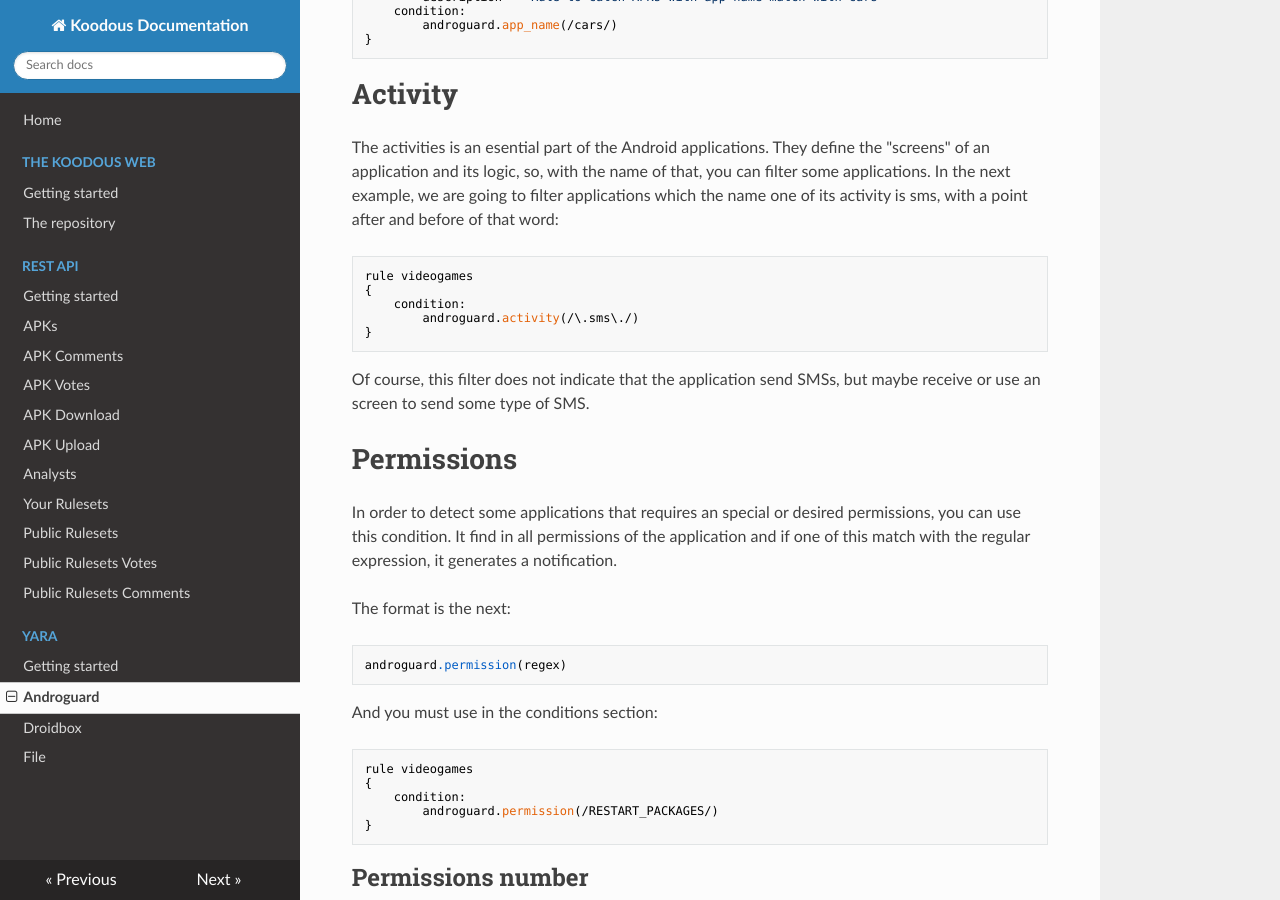
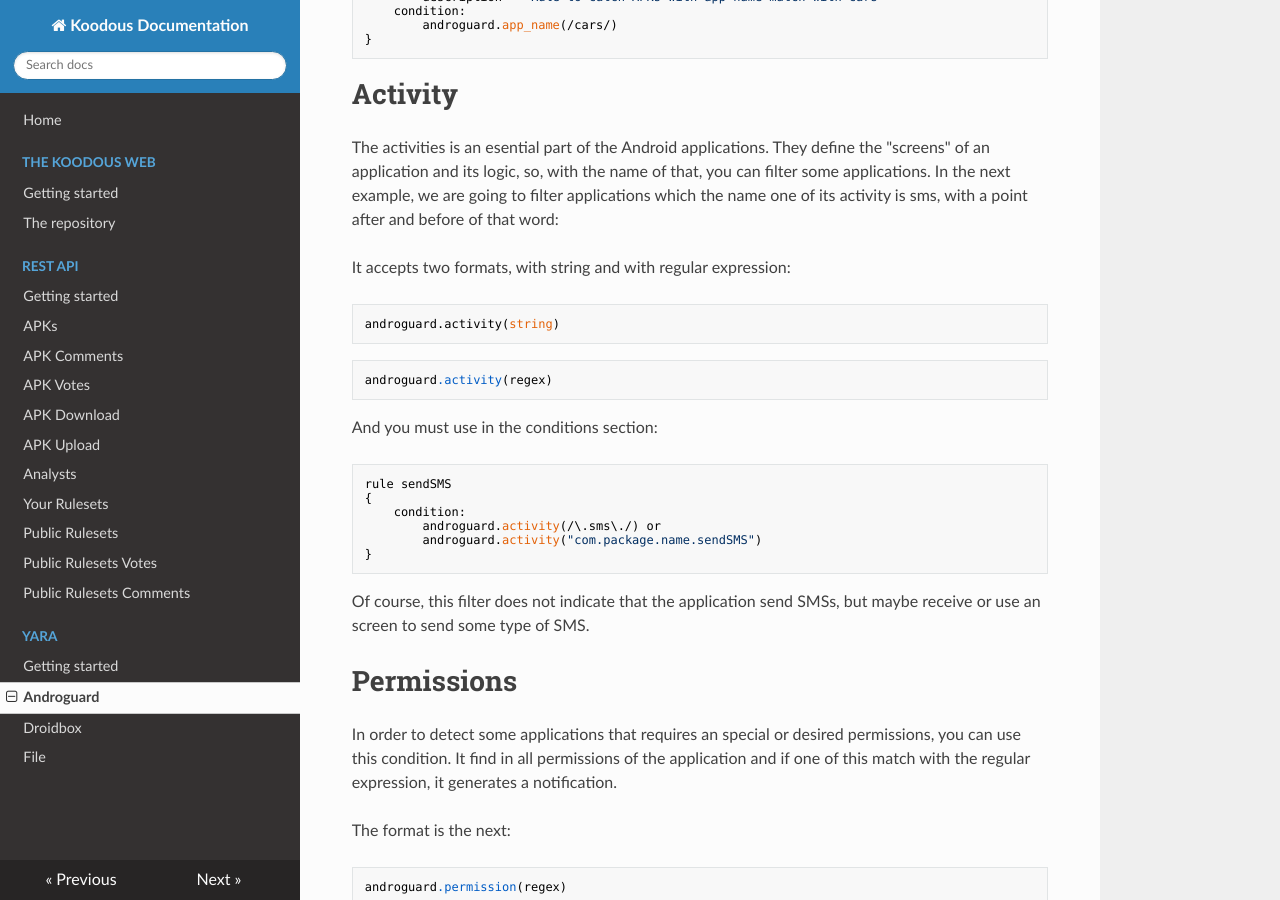
Before and after one commit to Koodous/docs.koodous.com, an MkDocs documentation site: the page built from docs/yara/androguard.md, in a window 1280 px wide and 900 px high, scrolled down 1223 px. Built offline with MkDocs 1.6.1, drawn with Linux system fonts in a browser that asks for light colours; nearby versions of some CDN libraries; old or Windows-style settings are respelled for this version of MkDocs.

Commit message:
Added documentation for Androguard activity with strings

````diff
--- a/docs/yara/androguard.md
+++ b/docs/yara/androguard.md
@@ -57,12 +57,20 @@ rule videogames
 # Activity
 The activities is an esential part of the Android applications. They define the "screens" of an application and its logic, so, with the name of that, you can filter some applications. In the next example, we are going to filter applications which the name one of its activity is sms, with a point after and before of that word:
 
-
+It accepts two formats, with string and with regular expression:
 ```
-rule videogames
+androguard.activity(string)
+```
+```
+androguard.activity(regex)
+```
+And you must use in the conditions section:
+```
+rule sendSMS
 {
 	condition:
-		androguard.activity(/\.sms\./)
+		androguard.activity(/\.sms\./) or
+		androguard.activity("com.package.name.sendSMS")
 }
 ```
 
````
